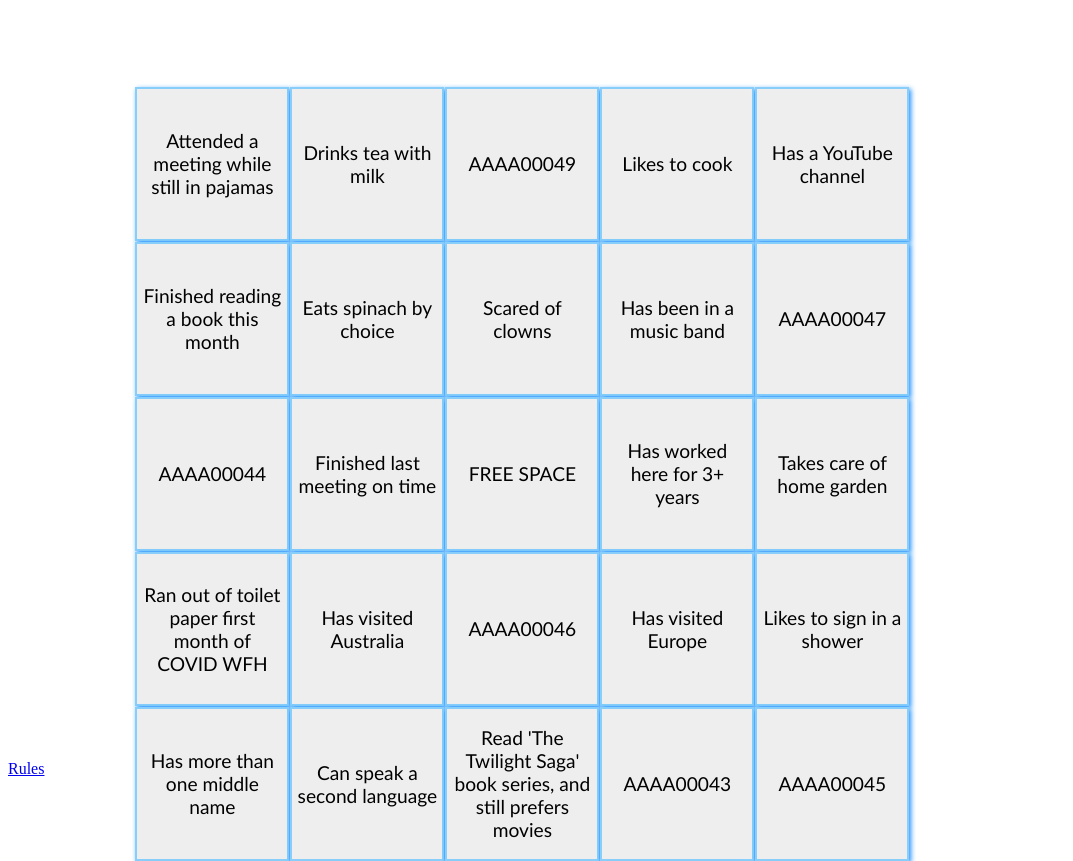
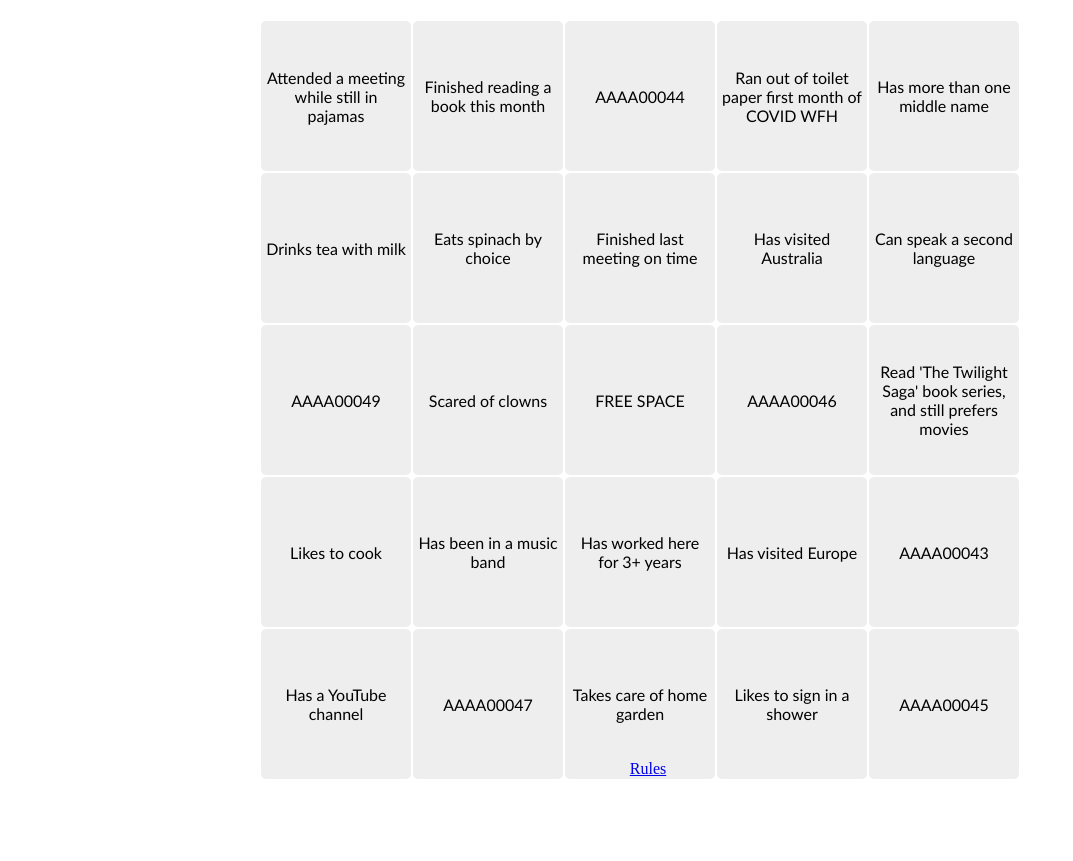
Before and after one commit to andriikhmelkov/zoombingo, a plain HTML site: page index.html in a window 1280 px wide. Shown: the whole page, without its empty margins (0-1073 px from the left). After the commit the page ends 800 px from the top, so only its background shows below. Drawn offline with nearby package versions, Linux system fonts and the light colour scheme.

Commit message:
Center grid properly

```diff
--- a/css/main.css
+++ b/css/main.css
@@ -1,37 +1,31 @@
-body {
-    display: grid;
-    grid-template-columns: 10% 50% 10%;
-    grid-template-rows: 10% 50% 10% 0.1fr;
-    gap: 1px 1px;
-    grid-template-areas: ". . ." ". container ." ". . .";
-}
 #board {
     display: grid;
-    grid-template-columns: 1fr 1fr 1fr 1fr 1fr;
-    grid-template-rows: 1fr 1fr 1fr 1fr 1fr;
-    gap: 1px 1px;
-    grid-template-areas: ". . . . ." ". . . . ." ". . . . ." ". . . . .";
-    grid-area: container;
+    grid-gap: 2px;
+    grid-template-columns: repeat(5, 150px);
+    grid-template-rows: repeat(5, 150px);
+    grid-auto-flow: column;
+    position: fixed;
+    top: 50%;
+    left: 50%;
+    transform: translate(-50%, -50%);
 }
 .container {
-    border: 2px solid #87CEFA;
     background-color: #eee;
-    display: table;
-    box-shadow: 2px 2px 5px #1E90FF;
-    width: 150px;
-    height: 150px;
+    border-radius: 5px;
+    display: flex;
+    flex-direction: column;
+    align-items: center;
+    justify-content: center;
 }
 .text {
     font-family: "Trebuchet MS", Helvetica, sans-serif;
     padding: 0 5px;
-    font-size: 1.2rem;
     text-align: center;
-    display: table-cell;
-    vertical-align: middle;
 }
 .footer {
     position: absolute;
     bottom: 0;
     width: 100%;
     height: 2.5rem;
+    text-align: center;
 }
--- a/index.html
+++ b/index.html
@@ -14,7 +14,7 @@
     <script>
         $(document).ready(function() {
             $(".container").on("click", function() {
-                $(this).css("background-color", "red");
+                $(this).css("background-color", "#87CEFA");
             });
         });
     </script>
```
Also changed, not shown: rules.html (+1 -1 lines).
